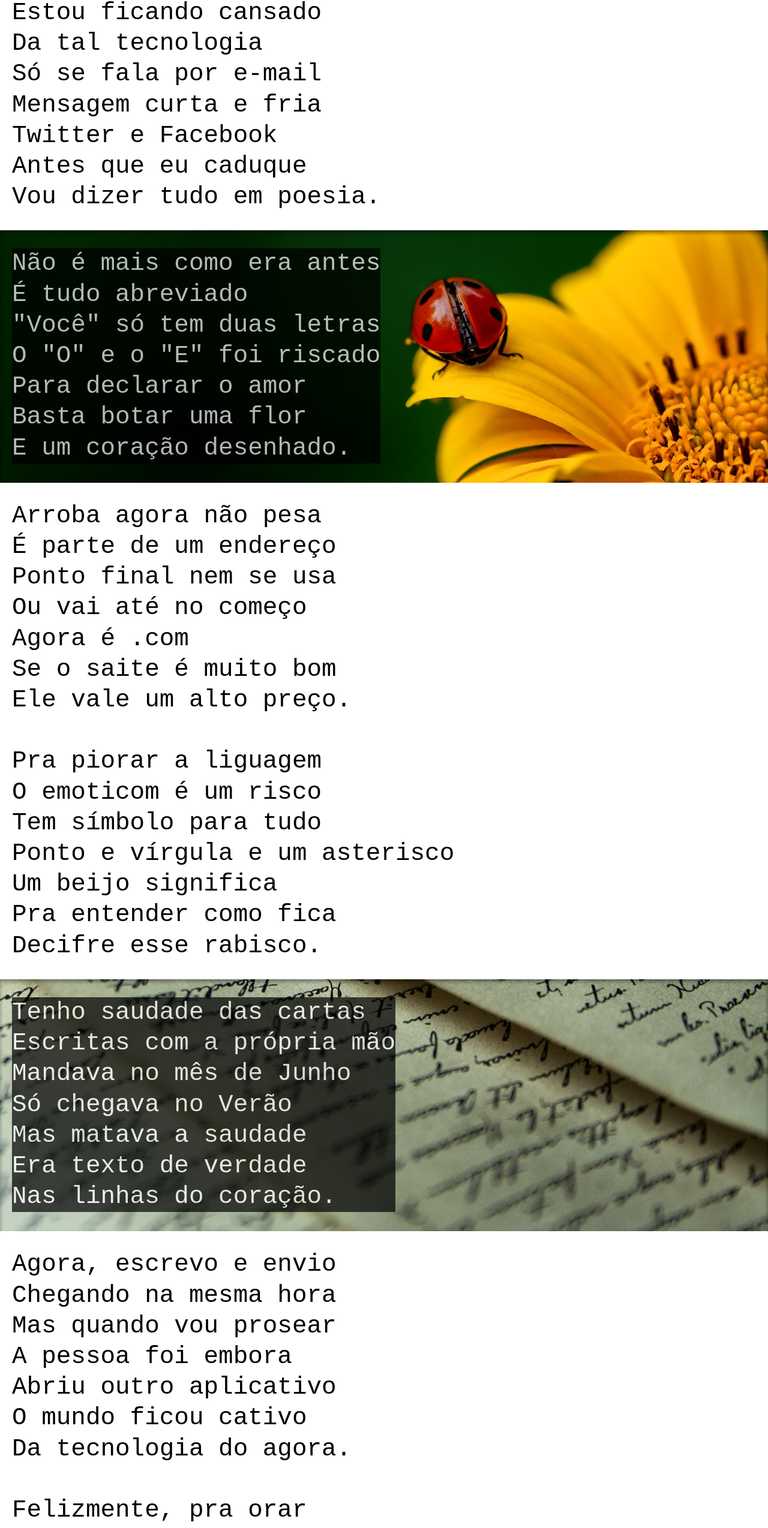
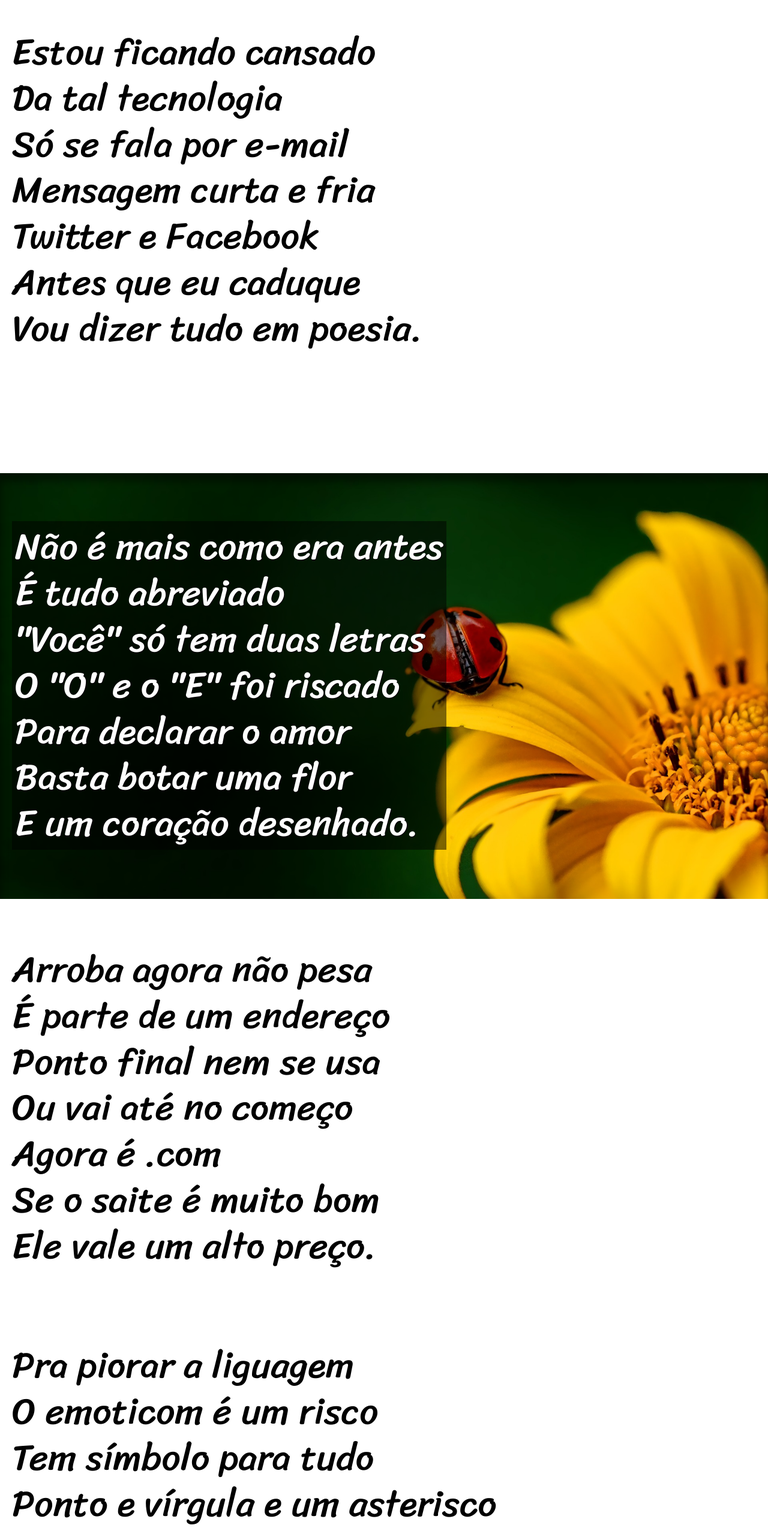
Before and after one commit to JoelVigario/html_css, a plain HTML site: page desafios/d012/index.html in a window 1280 px wide. Shown: the part 235-2783 px from the top of the page at 60% size. Drawn offline with Linux system fonts and the light colour scheme.

Commit message:
Correções

```diff
--- /dev/null
+++ b/desafios/d012/estilo/style.css
@@ -0,0 +1,104 @@
+@charset "utf-8";
+
+@import url('https://fonts.googleapis.com/css2?family=Passion+One:wght@400;700;900&display=swap');
+
+@import url('https://fonts.googleapis.com/css2?family=Sriracha&display=swap');
+
+:root {
+    --fonte1: Verdana, Geneva, Tahoma, sans-serif;
+    --fonte2: 'Passion One', cursive;
+    --fonte3: 'Sriracha', cursive;
+}
+/* conteners */
+
+* {
+    margin: 0px;
+    padding: 0px;
+}
+
+html, body {
+    height: 100vh;
+    background-color: darkgray;
+    font-family: var(--fonte1);
+}
+
+body {
+    font-family: Arial, Helvetica, sans-serif;
+}
+
+header {
+    background-color: black;
+    color: white;
+    padding: 40px 0px;
+    text-align: center;
+}
+
+section {
+    padding: 10vh 20px;
+    line-height: 2em;
+    font-size: 3vw;
+    font-family: var(--fonte3);
+}
+
+section.normal {
+    background-color: white;
+}
+
+footer {
+    background-color: black;
+    padding: 10px;
+    text-align: center;
+    color: white;
+}
+
+/* Conteúdos */
+
+header h1 {
+    font-family: var(--fonte2);
+    font-size: 7.5vw;
+    font-variant: small-caps;
+}
+
+a {
+    color: white;
+    text-decoration: none;
+    font-weight: bolder;
+}
+
+a:hover {
+    text-decoration: underline;
+}
+
+section p {
+    font-size: 1.6em;
+    padding-bottom: 2em;
+}
+
+section.esp p {
+    background-color: rgba(0, 0, 0, .5);
+    text-shadow: 1px 1px 0px black;
+    display: inline-block;
+    padding: 5px;
+}
+
+.esp {
+    background-size: cover;
+    color: white;
+    box-shadow: inset rgba(0, 0, 0, 0.447) 1px 14px 13px 0px;
+}
+
+#flor {
+    background: yellow url('../imagens/background001.jpg') right center no-repeat fixed;
+    background-size: cover;
+}
+
+#carta {
+    background: #ddd url('../imagens/background002.jpg') right bottom no-repeat fixed;
+}
+
+.box-trans {
+    background-color: black;
+    display: inline-block;
+    opacity: .7;
+    fill-opacity: 1;
+}
--- a/desafios/d012/index.html
+++ b/desafios/d012/index.html
@@ -3,86 +3,84 @@
 <head>
     <meta charset="UTF-8">
     <meta name="viewport" content="width=device-width, initial-scale=1.0">
-    <title>Projeto-cordel</title>
-    <link rel="stylesheet" href="style.css">
+    <title>Cordel moderno</title>
+    <link rel="stylesheet" href="estilo/style.css">
 </head>
 <body>
     <header>
         <h1>Cordel Moderno</h1>
         <p>Por <a href="https://www.recantodasletras.com.br/poesias/3186743" target="_blank" rel="external">Milton Duarte</a></p>
     </header>
-    <main>
-        <article>
-<pre><p>Estou ficando cansado
-Da tal tecnologia
-Só se fala por e-mail
-Mensagem curta e fria
-Twitter e Facebook
-Antes que eu caduque
-Vou dizer tudo em poesia.</p></pre>
-        </article>
 
-        <article class="esp" id="flor">
-           <div class="box-trans">
-<pre><p>Não é mais como era antes
-É tudo abreviado
-"Você" só tem duas letras
-O "O" e o "E" foi riscado
-Para declarar o amor
-Basta botar uma flor
-E um coração desenhado.</p></pre>
-           </div>
-        </article>
+    <section class="normal">
+        <p>Estou ficando cansado <br>
+        Da tal tecnologia  <br>
+        Só se fala por e-mail <br>
+        Mensagem curta e fria <br>
+        Twitter e Facebook <br>
+        Antes que eu caduque <br>
+        Vou dizer tudo em poesia.</p>
+    </section>
 
-        <article>
-<pre><p>Arroba agora não pesa
-É parte de um endereço
-Ponto final nem se usa
-Ou vai até no começo
-Agora é .com
-Se o saite é muito bom
-Ele vale um alto preço.
+    <section class="esp" id="flor">
+        <p>Não é mais como era antes <br>
+            É tudo abreviado <br>
+            "Você" só tem duas letras <br>
+            O "O" e o "E" foi riscado <br>
+            Para declarar o amor <br>
+            Basta botar uma flor <br>
+            E um coração desenhado.</p>
+    </section>
 
-Pra piorar a liguagem
-O emoticom é um risco
-Tem símbolo para tudo
-Ponto e vírgula e um asterisco
-Um beijo significa
-Pra entender como fica
-Decifre esse rabisco.</p></pre>
-        </article>
+    <section class="normal">
+        <p>Arroba agora não pesa <br>
+        É parte de um endereço <br>
+        Ponto final nem se usa <br>
+        Ou vai até no começo <br>
+        Agora é .com <br>
+        Se o saite é muito bom <br>
+        Ele vale um alto preço. <br>
+        </p>
+        <p>
+        Pra piorar a liguagem <br>
+        O emoticom é um risco <br>
+        Tem símbolo para tudo <br>
+        Ponto e vírgula e um asterisco <br>
+        Um beijo significa <br>
+        Pra entender como fica <br>
+        Decifre esse rabisco.</p>
+    </section>
 
-        <article class="esp" id="carta">
-            <div class="box-trans">
-<pre><p>Tenho saudade das cartas
-Escritas com a própria mão
-Mandava no mês de Junho
-Só chegava no Verão
-Mas matava a saudade
-Era texto de verdade
-Nas linhas do coração.</p></pre>
-            </div>
-        </article>
+    <section class="esp" id="carta">
+        <p>Tenho saudade das cartas <br>
+            Escritas com a própria mão <br>
+            Mandava no mês de Junho <br>
+            Só chegava no Verão <br>
+            Mas matava a saudade <br>
+            Era texto de verdade <br>
+            Nas linhas do coração.</p>
+    </section>
 
-        <article>
-<pre><p>Agora, escrevo e envio
-Chegando na mesma hora
-Mas quando vou prosear
-A pessoa foi embora
-Abriu outro aplicativo
-O mundo ficou cativo
-Da tecnologia do agora.
+    <section class="normal">
+        <p>Agora, escrevo e envio <br>
+        Chegando na mesma hora <br>
+        Mas quando vou prosear <br>
+        A pessoa foi embora <br>
+        Abriu outro aplicativo <br>
+        O mundo ficou cativo <br>
+        Da tecnologia do agora. <br>
+        </p>
+        <p>
+        Felizmente, pra orar <br>
+        Não precisa de internet <br>
+        Deus escuta todo mundo <br>
+        Se quiser, faça esse teste <br>
+        Dois pontos são dois joelhos <br>
+        Seus lábios são aparelhos <br>
+        Deixe que Deus interprete.</p>
+    </section>
 
-Felizmente, pra orar
-Não precisa de internet
-Deus escuta todo mundo
-Se quiser, faça esse teste
-Dois pontos são dois joelhos
-Seus lábios são aparelhos
-Deixe que Deus interprete.</p></pre>
-        </article>
 
-    </main>
     <footer>
         <p>Site criado por <strong>Gustavo Guanabara</strong> para o <strong>CursoemVideo</strong></p>
     </footer>
--- a/desafios/d012/style.css
+++ /dev/null
@@ -1,73 +0,0 @@
-@charset "utf-8";
-
-/* conteners */
-
-* {
-    margin: 0px;
-}
-
-body {
-    font-family: Arial, Helvetica, sans-serif;
-}
-
-header {
-    background-color: black;
-    color: white;
-    padding: 40px 0px;
-    text-align: center;
-}
-
-article {
-    padding: 30px 20px;
-    line-height: 2em;
-    font-size: 2vw;
-}
-
-footer {
-    background-color: black;
-    padding: 10px;
-    text-align: center;
-    color: white;
-}
-
-/* Conteúdos */
-
-header h1 {
-    font-family: Arial, Helvetica, sans-serif;
-    font-size: 7vw;
-}
-
-header a {
-    color: white;
-    text-decoration: none;
-}
-
-header a:hover {
-    text-decoration: underline;
-}
-
-main p {
-    font-size: 1.6em;
-}
-
-.esp {
-    background-size: cover;
-    color: white;
-    box-shadow: inset rgba(0, 0, 0, .4) 0px 4px 6px 0px;
-}
-
-#flor {
-    background: yellow url('imagens/background001.jpg') right center no-repeat fixed;
-    background-size: cover;
-}
-
-#carta {
-    background: #ddd url('imagens/background002.jpg') right bottom no-repeat fixed;
-}
-
-.box-trans {
-    background-color: black;
-    display: inline-block;
-    opacity: .7;
-    fill-opacity: 1;
-}
```
